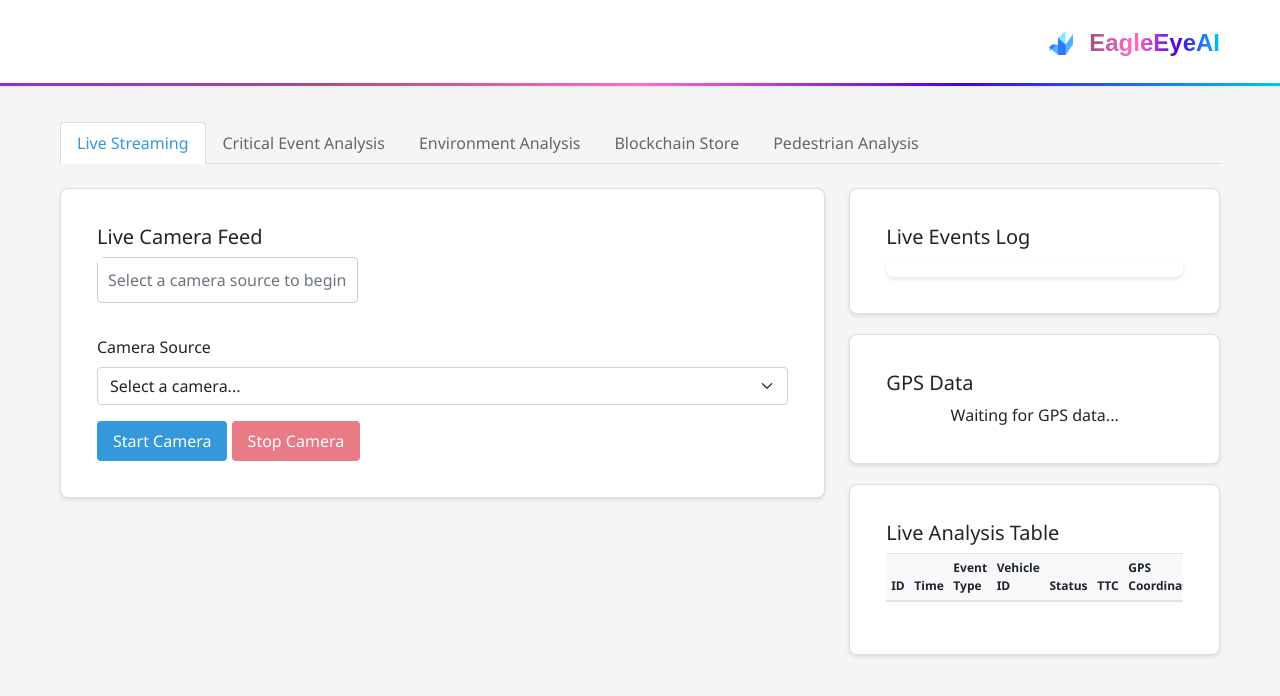
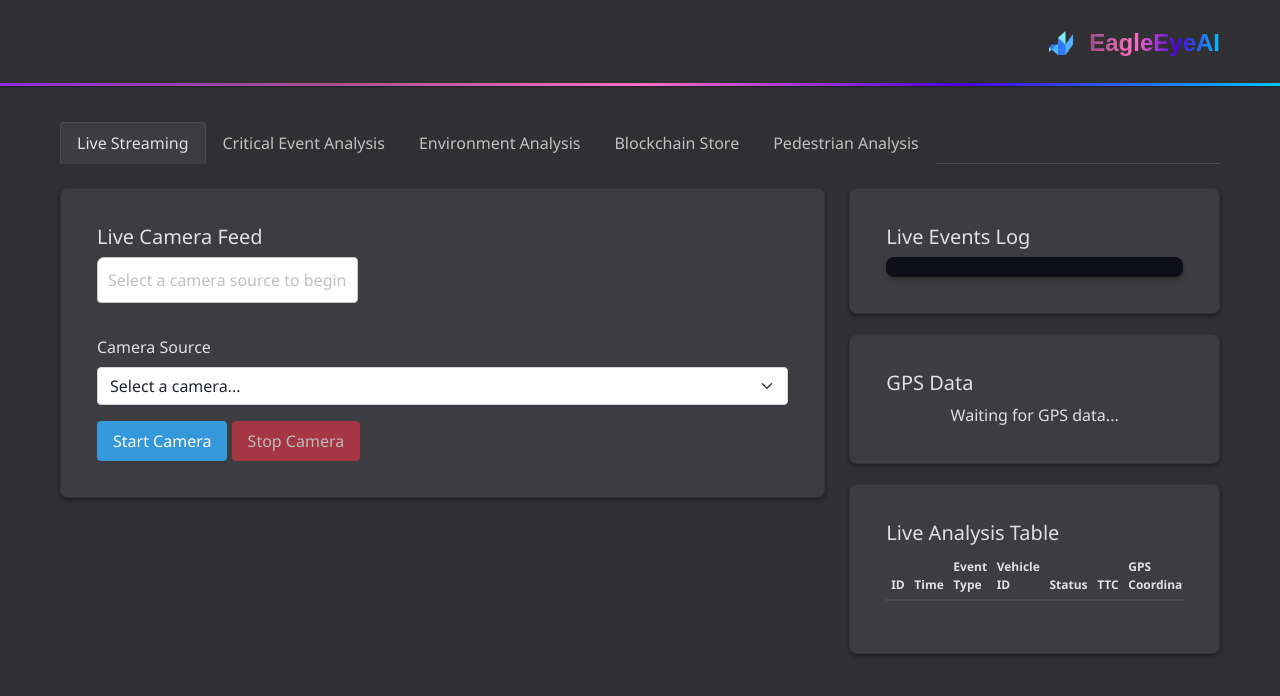
Before and after one commit to Dhananjayadizz/eagle-eye-ai, a Flask app: page / in a window 1280 px wide. Shown: the top 696 px of the page. Run offline with Flask 3, Linux system fonts and the light colour scheme; lists and menus that the app fills with data are empty; parts of the project's set-up code (start-up, migrations or seed data) failed here and were passed over; some libraries are stand-ins or nearby versions.

Commit message:
update  styles

```diff
--- a/app/static/css/style.css
+++ b/app/static/css/style.css
@@ -3,7 +3,8 @@ body {
     font-family: 'Segoe UI', Tahoma, Geneva, Verdana, sans-serif;
     margin: 0;
     padding: 0;
-    background-color: #f5f5f5;
+    background-color: #303033; /* Dark background */
+    color: #e0e0e0; /* Light text */
 }
 
 .container {
@@ -14,10 +15,10 @@ body {
 
 /* Navigation */
 .navbar {
-    background-color: #2c3e50;
+    background-color: #303033; /* Slightly lighter dark than body */
     padding: 0rem 0rem;
     color: white;
-
+    box-shadow: 0 1px 3px rgba(0,0,0,0.3); /* Darker shadow for contrast */
 }
 
 .navbar-brand {
@@ -29,10 +30,10 @@ body {
 
 /* Custom Navbar Styles */
 .custom-navbar {
-    background-color: white !important; /* Override any dark background */
-    color: #283fa3 !important;             /* Dark text */
+    background-color: #303033 !important; /* Match navbar background */
+    color: #e0e0e0 !important;             /* Light text */
     padding: 0;               /* Keep it compact */
-    box-shadow: 0 1px 3px rgba(73, 90, 116, 0.1); /* Optional: subtle shadow */
+    box-shadow: 0 1px 3px rgba(0,0,0,0.3); /* Optional: subtle shadow */
 }
 
 .custom-navbar .container {
@@ -53,15 +54,6 @@ body {
     font-family: 'Poppins', sans-serif;
 }
 
-
-.custom-navbar {
-    position: relative;
-    background-color: white !important;
-    color: #283fa3 !important;
-    padding: 0;
-    box-shadow: 0 1px 3px rgba(73, 90, 116, 0.1);
-}
-
 .custom-navbar::after {
     content: "";
     position: absolute;
@@ -71,8 +63,6 @@ body {
     width: 100%;
     background: linear-gradient(90deg, #8e2de2, #a4508b, #ff6ec4, #4a00e0, #00c3ff); /* Gradient colors */
 }
-
-
 
 .gradient-text,
 .custom-navbar .navbar-brand {
@@ -96,7 +86,6 @@ body {
     font-size: 1.5rem;
 }
 
-
 .gradient-icon {
     font-size: 1.5rem;
     background: inherit;
@@ -113,21 +102,18 @@ body {
     vertical-align: middle;
 }
 
-
-
 .custom-navbar .navbar-left {
     /* This is a placeholder for notifications/messages */
     /* You can add content here in the HTML */
     color: white;
 }
 
-
-
 /* Cards */
 .card {
-    background: white;
+    background: #3c3c41; /* Slightly different dark card background */
+    color: #e0e0e0; /* Light card text */
     border-radius: 8px;
-    box-shadow: 0 2px 4px rgba(0,0,0,0.1);
+    box-shadow: 0 2px 4px rgba(0,0,0,0.4); /* Slightly darker shadow */
     margin-bottom: 20px;
     padding: 20px;
 }
@@ -152,26 +138,27 @@ body {
     max-height: 400px;
     overflow-y: auto;
     padding: 10px;
-    background: #fff;
+    background: #0f0f1a; /* Very dark background for log */
     border-radius: 8px;
-    box-shadow: 0 2px 4px rgba(0,0,0,0.1);
+    box-shadow: 0 2px 4px rgba(0,0,0,0.3);
+    color: #c0c0c0; /* Lighter text for readability */
 }
 
 .event-item {
     padding: 10px;
     margin: 5px 0;
     border-radius: 4px;
-    background-color: #f8f9fa;
-    border-left: 4px solid #6c757d;
+    background-color: #303033; /* Match body background */
+    border-left: 4px solid #6c757d; /* Keep some border color */
 }
 
 .event-item.critical {
-    background-color: #fff3f3;
-    border-left-color: #dc3545;
+    background-color: #4e1b1b; /* Darker red for critical in dark mode */
+    border-left-color: #dc3545; /* Keep red border */
 }
 
 .event-item .timestamp {
-    color: #6c757d;
+    color: #a0a0a0; /* Lighter gray */
     font-size: 0.9em;
     margin-right: 10px;
 }
@@ -179,15 +166,16 @@ body {
 .event-item .event-type {
     font-weight: bold;
     margin-right: 10px;
+    color: #00c3ff; /* Use a vibrant color for event type */
 }
 
 .event-item .motion-status {
-    color: #495057;
+    color: #a0a0a0; /* Lighter gray */
     margin-right: 10px;
 }
 
 .event-item .ttc {
-    color: #dc3545;
+    color: #ff6ec4; /* Use a vibrant color for TTC */
     font-weight: bold;
 }
 
@@ -247,23 +235,25 @@ body {
 
 /* Tabs */
 .nav-tabs {
-    border-bottom: 1px solid #ddd;
+    border-bottom: 1px solid #4a4a4f; /* Darker border for tabs */
     margin-bottom: 20px;
 }
 
 .nav-tabs .nav-link {
+    color: #c0c0c0; /* Light gray for inactive tabs */
+    background-color: #303033; /* Match body background for inactive */
+    border-color: #4a4a4f; /* Darker border */
     border: 1px solid transparent;
     border-top-left-radius: 4px;
     border-top-right-radius: 4px;
     padding: 0.5rem 1rem;
-    color: #666;
     text-decoration: none;
 }
 
 .nav-tabs .nav-link.active {
-    color: #3498db;
-    background-color: #fff;
-    border-color: #ddd #ddd #fff;
+    color: #e0e0e0; /* Lighter text for active tab */
+    background-color: #3c3c41; /* Match card background for active tab */
+    border-color: #4a4a4f #4a4a4f #3c3c41; /* Dark border with bottom matching active tab */
 }
 
 /* Responsive Design */
@@ -305,37 +295,98 @@ body {
     border-radius: 4px;
 }
 
+.alert-info {
+    color: #c0c0c0; /* Light text */
+    background-color: #16213e; /* Dark background */
+    border-color: #2c3e50; /* Dark border */
+}
+
 .alert-success {
-    color: #155724;
-    background-color: #d4edda;
-    border-color: #c3e6cb;
+    color: #e0e0e0; /* Light text */
+    background-color: #214d21; /* Darker green */
+    border-color: #387638; /* Dark green border */
 }
 
 .alert-danger {
-    color: #721c24;
-    background-color: #f8d7da;
-    border-color: #f5c6cb;
+    color: #e0e0e0; /* Light text */
+    background-color: #5a2424; /* Darker red */
+    border-color: #8a2f2f; /* Dark red border */
 }
 
 /* Table Styles */
 .table {
     width: 100%;
     margin-bottom: 1rem;
-    background-color: transparent;
+    background-color: #303033; /* Match body background */
     border-collapse: collapse;
+    color: #e0e0e0; /* Light text for table */
 }
 
 .table th,
 .table td {
     padding: 0.75rem;
     vertical-align: top;
-    border-top: 1px solid #dee2e6;
+    border-color: #4a4a4f; /* Use a consistent dark border color */
 }
 
 .table thead th {
     vertical-align: bottom;
-    border-bottom: 2px solid #dee2e6;
-    background-color: #f8f9fa;
+    border-bottom: 2px solid #4a4a4f; /* Dark border-bottom for header */
+    background-color: #3c3c41; /* Slightly different background for header */
+    color: #e0e0e0; /* Light text */
+}
+
+/* Remove striped and hover row backgrounds */
+.table-striped tbody tr:nth-of-type(odd) {
+    background-color: transparent; /* No background color */
+}
+
+.table-hover tbody tr:hover {
+    /* background-color: rgba(90, 90, 95, 0.2); subtle hover effect with transparency */
+     background-color: transparent; /* No background color on hover */
+}
+
+/* Style for table body rows */
+.table tbody tr {
+    color: #e0e0e0; /* White font color */
+    background-color: transparent; /* No background color */
+    border-left: 4px solid transparent; /* Default transparent border */
+}
+
+/* Colored left border based on row class (event status) */
+.table tbody tr.table-danger {
+    border-left-color: #dc3545; /* Red border for critical events */
+}
+
+.table tbody tr.table-warning {
+    border-left-color: #ffc107; /* Yellow border for anomaly events */
+}
+
+.table tbody tr.table-info {
+    border-left-color: #17a2b8; /* Light blue border for frontier vehicles */
+}
+
+.table tbody tr.table-active {
+     border-left-color: #6c757d; /* Gray border for tracked vehicles */
+}
+
+/* Scrollbar styling */
+.table-responsive::-webkit-scrollbar {
+    width: 8px;
+}
+
+.table-responsive::-webkit-scrollbar-track {
+    background: #3c3c41;
+    border-radius: 10px;
+}
+
+.table-responsive::-webkit-scrollbar-thumb {
+    background: #6c757d;
+    border-radius: 10px;
+}
+
+.table-responsive::-webkit-scrollbar-thumb:hover {
+    background: #888e96;
 }
 
 /* Modal Styles */
@@ -381,15 +432,74 @@ body {
 
 /* Style for instruction text in video containers */
 .video-container p {
-    color: #3498db; /* Blue color for font */
-    background-color: #fff; /* White background */
-    border: 1px solid #ccc; /* Grey outline */
+    color: #c0c0c0 !important; /* Light gray text */
+    background-color: #fff; /* Revert to original white background */
+    border: 1px solid #ccc; /* Revert to original grey outline */
     padding: 10px; /* Add some padding */
     border-radius: 4px; /* Optional: rounded corners for the box */
     display: inline-block; /* Make the background and border wrap the text */
 }
 
 #uploaded-video-container {
-    background-color: white;
+    background-color: #3c3c41; /* Revert to original white background */
     padding: 10px; /* Add some padding for better appearance */
 }
+
+/* Add thin scrollbar style for table containers */
+.table-responsive::-webkit-scrollbar {
+    width: 8px; /* Set the width of the scrollbar */
+}
+
+.table-responsive::-webkit-scrollbar-track {
+    background: #3c3c41; /* Background of the scrollbar track */
+    border-radius: 10px;
+}
+
+.table-responsive::-webkit-scrollbar-thumb {
+    background: #6c757d; /* Color of the scrollbar thumb */
+    border-radius: 10px;
+}
+
+.table-responsive::-webkit-scrollbar-thumb:hover {
+    background: #888e96; /* Color when hovering over the thumb */
+}
+
+/* Progress Bar Styles */
+.progress {
+    background-color: #303033;
+    border-radius: 4px;
+    height: 2px;
+    margin: 5px 0;
+    overflow: hidden;
+}
+
+.progress-bar {
+    background-color: #4ebd22;
+    color: #fff;
+    text-align: center;
+    line-height: 2px;
+    transition: width 0.3s ease;
+}
+
+.progress-bar-striped {
+    background-image: linear-gradient(
+        45deg,
+        rgba(255, 255, 255, 0.15) 25%,
+        transparent 25%,
+        transparent 50%,
+        rgba(255, 255, 255, 0.15) 50%,
+        rgba(255, 255, 255, 0.15) 75%,
+        transparent 75%,
+        transparent
+    );
+    background-size: 1rem 1rem;
+}
+
+.progress-bar-animated {
+    animation: progress-bar-stripes 1s linear infinite;
+}
+
+@keyframes progress-bar-stripes {
+    from { background-position: 1rem 0; }
+    to { background-position: 0 0; }
+}
```
Also changed, not shown: 1 other file.
